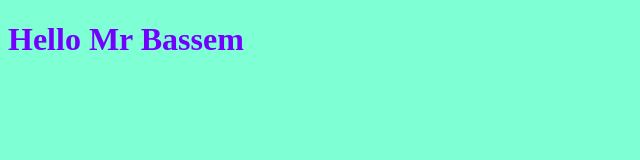
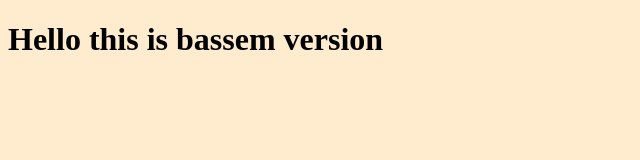
Before and after one commit to Hana4262-bit/My-Project, a plain HTML site: page index.html in a window 1280 px wide. Shown: the whole page, without its empty margins (0-640 px from the left). Drawn offline with Linux system fonts and the light colour scheme.

Commit message:
changing style for title

```diff
--- a/index.html
+++ b/index.html
@@ -7,7 +7,7 @@
     <link rel="stylesheet" href="style.css">
 </head>
 <body>
-<h1> Hello Mr Bassem </h1>
+<h1> Hello this is bassem version </h1>
     <script src="app.js"></script>
 </body>
 </html>
--- a/style.css
+++ b/style.css
@@ -1,6 +1,6 @@
 h1{
-    color: rgb(115, 0, 255);
+    color: black;
 }
 body{
-    background-color: aquamarine;
+    background-color: blanchedalmond;
 }
```
